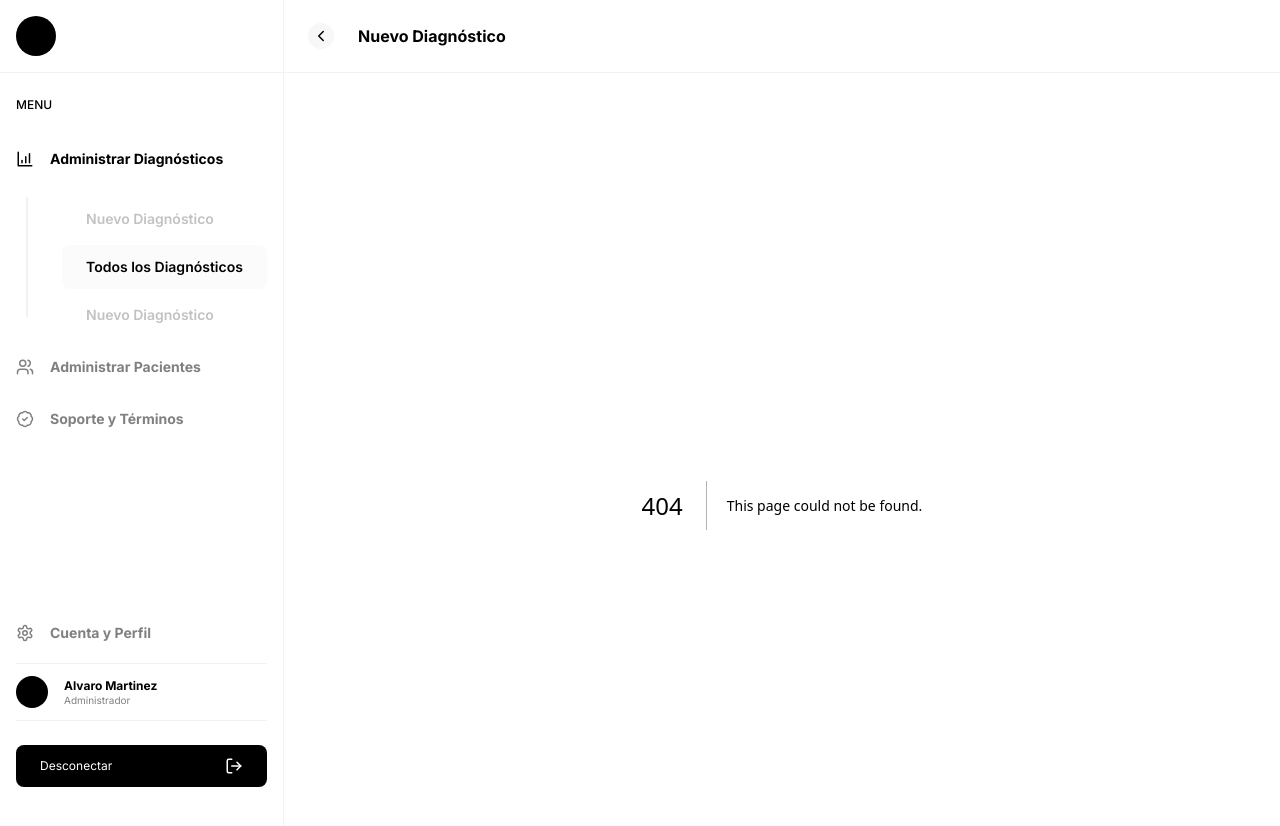
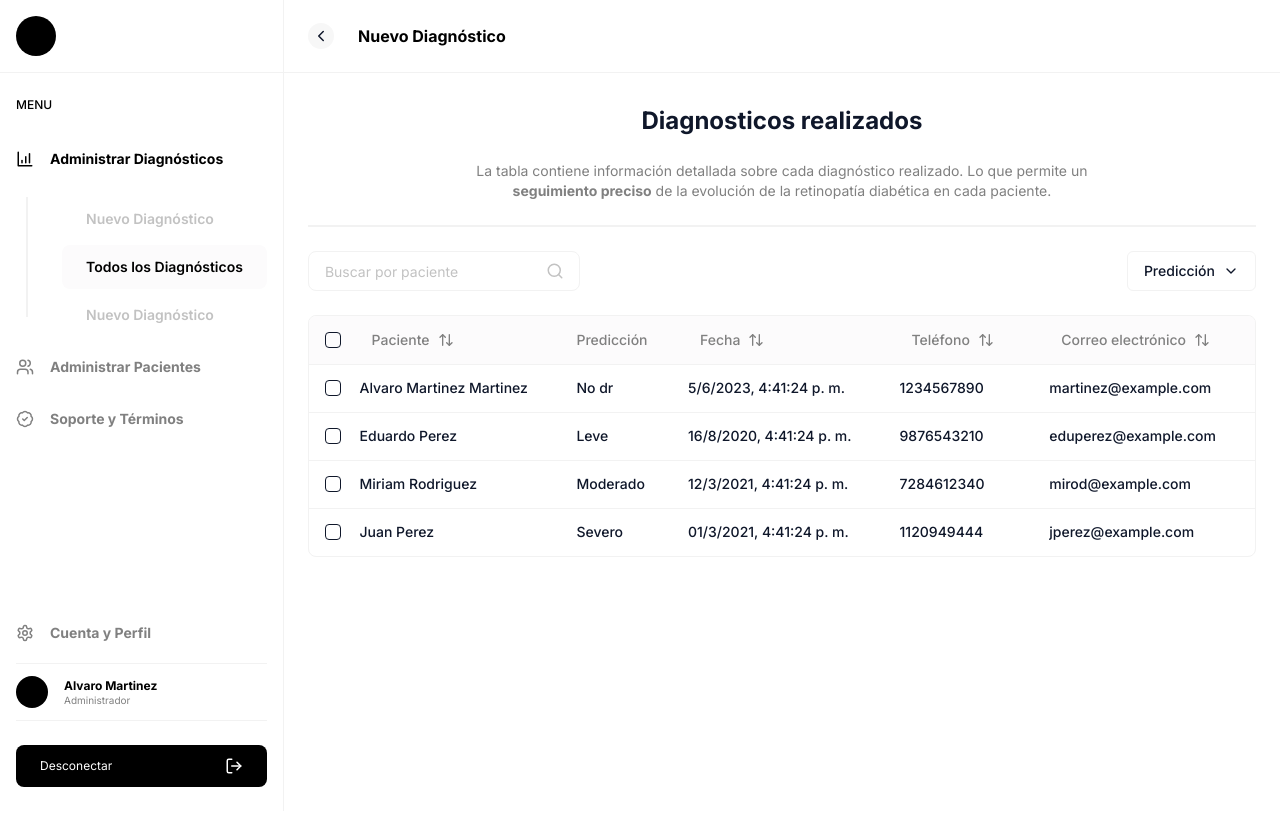
Before and after one commit to omgismartinez/eye, a Next.js app: page /all in a window 1280 px wide. Before the commit this address had no page. Shown: the top 826 px of the page. Built offline with nearby package versions, Linux system fonts and the light colour scheme.

Commit message:
🚀 feat: all page

```diff
--- /dev/null
+++ b/app/all/page.tsx
@@ -0,0 +1,60 @@
+import Header from '@/components/header'
+import { DataTable } from './data-table'
+import { Diagnostic, columns } from './columns'
+
+async function getData(): Promise<Diagnostic[]> {
+    // Fetch data from your API here.
+    return [
+        {
+            id: "728ed52f",
+            patient: "Alvaro Martinez Martinez",
+            prediction: "No dr",
+            date: "5/6/2023, 4:41:24 p. m.",
+            phone: "1234567890",
+            email: "martinez@example.com",
+        },
+        {
+            id: "728ed52f",
+            patient: "Eduardo Perez",
+            prediction: "Leve",
+            date: "16/8/2020, 4:41:24 p. m.",
+            phone: "9876543210",
+            email: "eduperez@example.com",
+        },
+        {
+            id: "728ed52f",
+            patient: "Miriam Rodriguez",
+            prediction: "Moderado",
+            date: "12/3/2021, 4:41:24 p. m.",
+            phone: "7284612340",
+            email: "mirod@example.com",
+        },
+        {
+            id: "728ed52f",
+            patient: "Juan Perez",
+            prediction: "Severo",
+            date: "01/3/2021, 4:41:24 p. m.",
+            phone: "1120949444",
+            email: "jperez@example.com",
+        }
+        // ...
+    ]
+}
+
+export default async function All() {
+    const data = await getData()
+    return (
+        <main>
+            <Header
+                className='max-w-2xl mx-auto'
+                title='Diagnosticos realizados'
+                subtitle={<>
+                    La tabla contiene información detallada sobre cada diagnóstico realizado.
+                    Lo que permite un <strong>seguimiento preciso</strong> de la evolución de la retinopatía diabética en cada paciente.
+                </>}
+            />
+            <div className='border border-_gray-border' />
+            <DataTable columns={columns} data={data} />
+        </main>
+    )
+}
```
